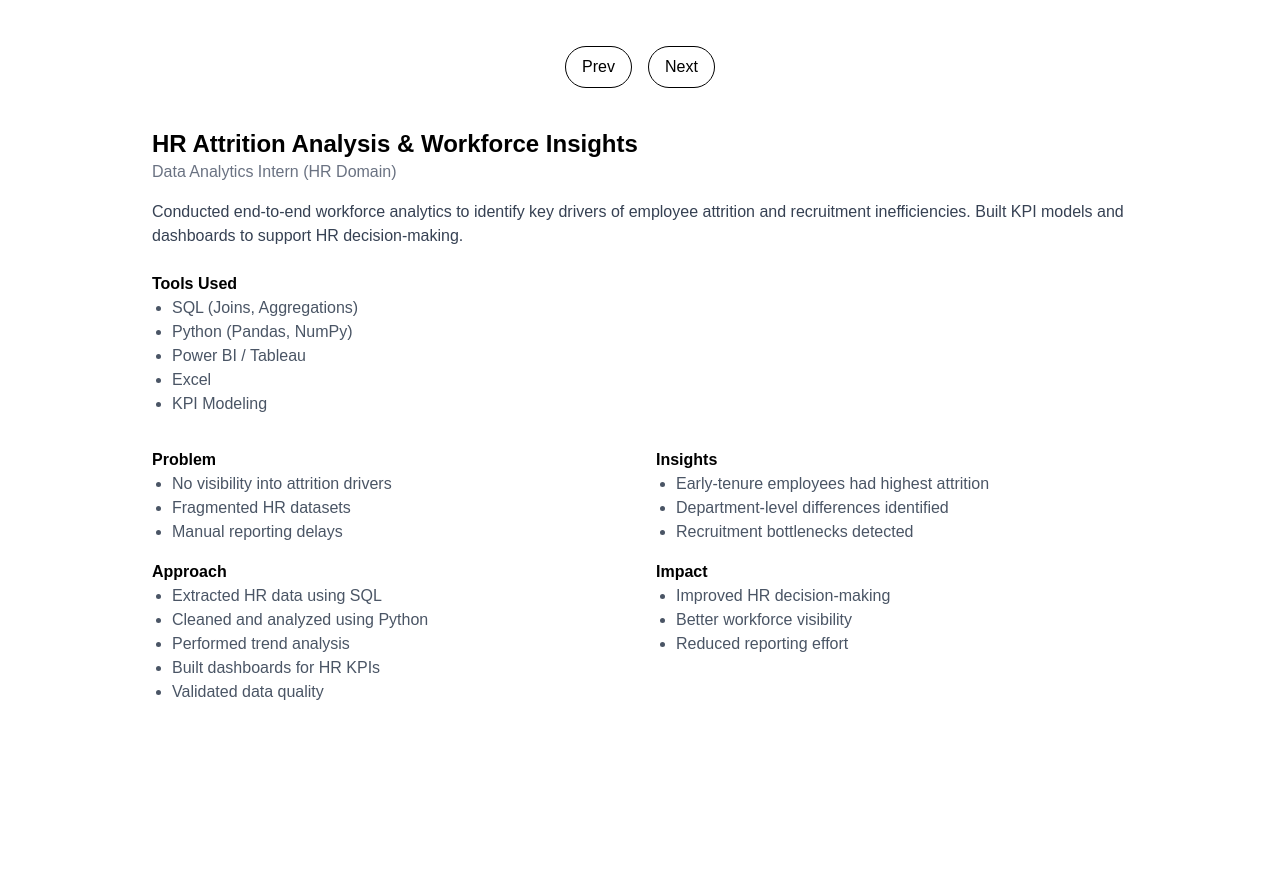
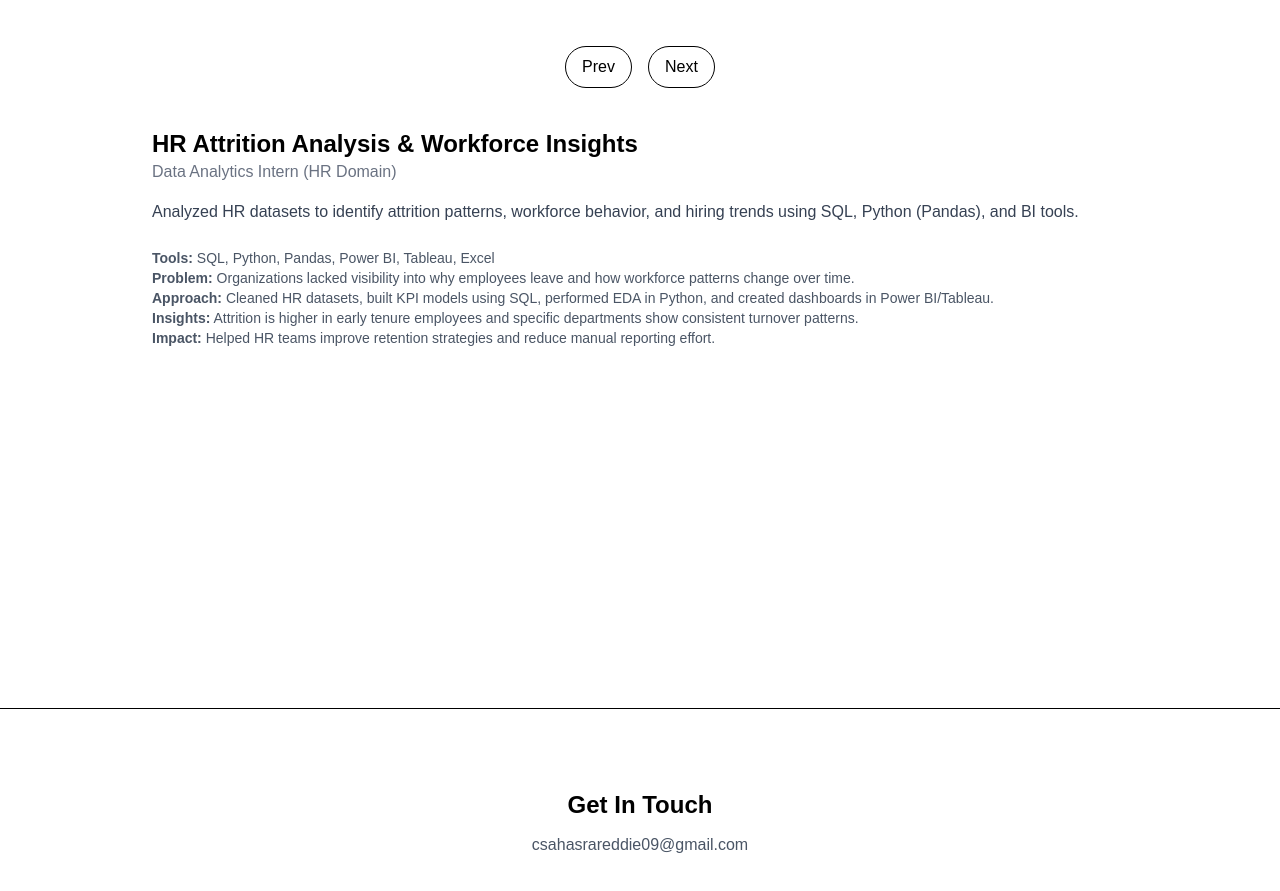
Before and after one commit to SahasraReddy9/my-portfolio, a Next.js app: page / in a window 1280 px wide. Shown: the part 1362-2253 px from the top of the page. Before the commit the page ends 2146 px from the top, so only its background shows below. Built offline with nearby package versions, Linux system fonts and the light colour scheme.

Commit message:
final fixed deployment

```diff
--- a/app/page.tsx
+++ b/app/page.tsx
@@ -21,10 +21,10 @@ function AINetworkBackground() {
       x: Math.random() * width,
       y: Math.random() * height,
       vx: (Math.random() - 0.5) * 0.5,
-      vy: (Math.random() - 0.5) * 0.5
+      vy: (Math.random() - 0.5) * 0.5,
     }));
 
-    function animate() {
+    const animate = () => {
       ctx.clearRect(0, 0, width, height);
 
       nodes.forEach((n) => {
@@ -41,7 +41,7 @@ function AINetworkBackground() {
       });
 
       requestAnimationFrame(animate);
-    }
+    };
 
     animate();
 
@@ -51,6 +51,7 @@ function AINetworkBackground() {
     };
 
     window.addEventListener("resize", handleResize);
+
     return () => window.removeEventListener("resize", handleResize);
   }, []);
 
@@ -70,130 +71,54 @@ export default function Page() {
     {
       title: "HR Attrition Analysis & Workforce Insights",
       role: "Data Analytics Intern (HR Domain)",
-
       summary:
-        "Conducted end-to-end workforce analytics to identify key drivers of employee attrition and recruitment inefficiencies. Built KPI models and dashboards to support HR decision-making.",
-
-      tools: [
-        "SQL (Joins, Aggregations)",
-        "Python (Pandas, NumPy)",
-        "Power BI / Tableau",
-        "Excel",
-        "KPI Modeling"
-      ],
-
-      problem: [
-        "No visibility into attrition drivers",
-        "Fragmented HR datasets",
-        "Manual reporting delays"
-      ],
-
-      approach: [
-        "Extracted HR data using SQL",
-        "Cleaned and analyzed using Python",
-        "Performed trend analysis",
-        "Built dashboards for HR KPIs",
-        "Validated data quality"
-      ],
-
-      insights: [
-        "Early-tenure employees had highest attrition",
-        "Department-level differences identified",
-        "Recruitment bottlenecks detected"
-      ],
-
-      impact: [
-        "Improved HR decision-making",
-        "Better workforce visibility",
-        "Reduced reporting effort"
-      ]
+        "Analyzed HR datasets to identify attrition patterns, workforce behavior, and hiring trends using SQL, Python (Pandas), and BI tools.",
+      tools: "SQL, Python, Pandas, Power BI, Tableau, Excel",
+      problem:
+        "Organizations lacked visibility into why employees leave and how workforce patterns change over time.",
+      approach:
+        "Cleaned HR datasets, built KPI models using SQL, performed EDA in Python, and created dashboards in Power BI/Tableau.",
+      insights:
+        "Attrition is higher in early tenure employees and specific departments show consistent turnover patterns.",
+      impact:
+        "Helped HR teams improve retention strategies and reduce manual reporting effort.",
     },
 
     {
-      title: "Business KPI & Workforce Dashboard",
+      title: "Business KPI & Workforce Dashboard Reporting",
       role: "Business Intelligence Analyst Intern",
-
       summary:
-        "Built KPI dashboards by converting business requirements into structured data models for leadership reporting and workforce tracking.",
-
-      tools: [
-        "SQL",
-        "Power BI",
-        "Excel",
-        "Data Modeling",
-        "Git"
-      ],
-
-      problem: [
-        "No centralized KPI system",
-        "Manual Excel reporting",
-        "Inconsistent data sources"
-      ],
-
-      approach: [
-        "Designed KPI frameworks",
-        "Extracted data using SQL",
-        "Built dashboards in Power BI",
-        "Applied validation checks"
-      ],
-
-      insights: [
-        "Improved KPI visibility",
-        "Standardized reporting",
-        "Better tracking of performance metrics"
-      ],
-
-      impact: [
-        "Faster reporting cycles",
-        "Better decision support",
-        "Improved data consistency"
-      ]
+        "Built KPI dashboards for workforce planning, hiring trends, and business performance tracking.",
+      tools: "SQL, Excel, Power BI, Tableau",
+      problem:
+        "Business data was fragmented across multiple systems with no centralized KPI tracking.",
+      approach:
+        "Created KPI frameworks, extracted data using SQL, cleaned datasets in Excel, and built dashboards.",
+      insights:
+        "Clear visibility of workforce metrics improved decision-making speed.",
+      impact:
+        "Reduced reporting time and improved leadership decision-making.",
     },
 
     {
-      title: "HR Process Automation System",
-      role: "Data Analyst Intern",
-
+      title: "HR Process Automation & Reporting System",
+      role: "Data Analyst / Automation Intern",
       summary:
-        "Automated HR reporting workflows using Python and Excel, reducing manual effort and improving accuracy through structured pipelines.",
-
-      tools: [
-        "Python (Pandas)",
-        "Excel Automation",
-        "Data Validation",
-        "Workflow Automation"
-      ],
-
-      problem: [
-        "Manual reporting was slow",
-        "Frequent Excel errors",
-        "No standardized workflow"
-      ],
-
-      approach: [
-        "Automated data processing using Python",
-        "Created Excel templates",
-        "Added validation checks",
-        "Standardized reporting system"
-      ],
-
-      insights: [
-        "Manual work was inefficient",
-        "Automation reduced errors",
-        "Standardization improved consistency"
-      ],
-
-      impact: [
-        "Saved time in reporting",
-        "Improved accuracy",
-        "Streamlined operations"
-      ]
-    }
+        "Automated HR reporting workflows using Python and Excel to improve speed and accuracy.",
+      tools: "Python, Pandas, Excel Automation",
+      problem:
+        "Manual reporting was slow, repetitive, and prone to errors.",
+      approach:
+        "Built Python scripts for automation, cleaned datasets using Pandas, and standardized reporting workflows.",
+      insights:
+        "Automation significantly reduces human error and improves consistency.",
+      impact:
+        "Reduced reporting time and improved accuracy of HR reports.",
+    },
   ];
 
   return (
     <main className="bg-white text-black relative">
-
       <AINetworkBackground />
 
       {/* HERO */}
@@ -206,7 +131,6 @@ export default function Page() {
 
       {/* ABOUT */}
       <section className="max-w-5xl mx-auto px-6 py-20 grid md:grid-cols-2 gap-10 items-center">
-
         <img
           src="/profile.jpg"
           alt="profile"
@@ -216,9 +140,9 @@ export default function Page() {
         <div>
           <h2 className="text-3xl font-semibold">About Me</h2>
 
-          <p className="mt-4 text-gray-600 leading-relaxed">
-            I am a data-driven thinker focused on turning raw data into meaningful business insights.
-            I specialize in HR analytics, dashboards, and automation.
+          <p className="mt-4 text-gray-600">
+            Data analyst focused on HR, business intelligence, and automation
+            workflows. I transform raw data into actionable insights.
           </p>
 
           <div className="mt-6 text-gray-700">
@@ -230,7 +154,7 @@ export default function Page() {
                 target="_blank"
                 className="underline"
               >
-                LinkedIn Profile
+                LinkedIn
               </a>
             </p>
           </div>
@@ -239,10 +163,9 @@ export default function Page() {
 
       {/* CASE STUDIES */}
       <section className="py-20">
-
-        <h2 className="text-4xl text-center font-semibold mb-10">
-          Case Studies
-        </h2>
+        <div className="text-center mb-10">
+          <h2 className="text-4xl font-semibold">Case Studies</h2>
+        </div>
 
         <div className="flex justify-center gap-4 mb-10">
           <button
@@ -251,7 +174,6 @@ export default function Page() {
           >
             Prev
           </button>
-
           <button
             onClick={() =>
               setIndex((i) => Math.min(i + 1, caseStudies.length - 1))
@@ -262,77 +184,45 @@ export default function Page() {
           </button>
         </div>
 
-        <div className="max-w-5xl mx-auto px-6 relative">
-
+        <div className="max-w-5xl mx-auto px-6 relative h-[500px]">
           <AnimatePresence mode="wait">
             <motion.div
               key={index}
               initial={{ opacity: 0, x: 50 }}
               animate={{ opacity: 1, x: 0 }}
               exit={{ opacity: 0, x: -50 }}
+              transition={{ duration: 0.4 }}
+              className="absolute w-full"
             >
-
               <h3 className="text-2xl font-semibold">
                 {caseStudies[index].title}
               </h3>
 
-              <p className="text-gray-500">
-                {caseStudies[index].role}
-              </p>
+              <p className="text-gray-500">{caseStudies[index].role}</p>
 
               <p className="mt-4 text-gray-700">
                 {caseStudies[index].summary}
               </p>
 
-              <h4 className="font-semibold mt-6">Tools Used</h4>
-              <ul className="list-disc ml-5 text-gray-600">
-                {caseStudies[index].tools.map((x, i) => (
-                  <li key={i}>{x}</li>
-                ))}
-              </ul>
-
-              <div className="grid md:grid-cols-2 gap-8 mt-8">
-
-                <div>
-                  <h4 className="font-semibold">Problem</h4>
-                  <ul className="list-disc ml-5 text-gray-600">
-                    {caseStudies[index].problem.map((x, i) => (
-                      <li key={i}>{x}</li>
-                    ))}
-                  </ul>
-
-                  <h4 className="font-semibold mt-4">Approach</h4>
-                  <ul className="list-disc ml-5 text-gray-600">
-                    {caseStudies[index].approach.map((x, i) => (
-                      <li key={i}>{x}</li>
-                    ))}
-                  </ul>
-                </div>
-
-                <div>
-                  <h4 className="font-semibold">Insights</h4>
-                  <ul className="list-disc ml-5 text-gray-600">
-                    {caseStudies[index].insights.map((x, i) => (
-                      <li key={i}>{x}</li>
-                    ))}
-                  </ul>
-
-                  <h4 className="font-semibold mt-4">Impact</h4>
-                  <ul className="list-disc ml-5 text-gray-600">
-                    {caseStudies[index].impact.map((x, i) => (
-                      <li key={i}>{x}</li>
-                    ))}
-                  </ul>
-                </div>
-
+              <div className="mt-6 text-sm text-gray-600">
+                <p><b>Tools:</b> {caseStudies[index].tools}</p>
+                <p><b>Problem:</b> {caseStudies[index].problem}</p>
+                <p><b>Approach:</b> {caseStudies[index].approach}</p>
+                <p><b>Insights:</b> {caseStudies[index].insights}</p>
+                <p><b>Impact:</b> {caseStudies[index].impact}</p>
               </div>
-
             </motion.div>
           </AnimatePresence>
-
         </div>
       </section>
 
+      {/* CONTACT */}
+      <section className="text-center py-20 border-t">
+        <h2 className="text-2xl font-semibold">Get In Touch</h2>
+        <p className="text-gray-600 mt-3">
+          csahasrareddie09@gmail.com
+        </p>
+      </section>
     </main>
   );
 }
```
